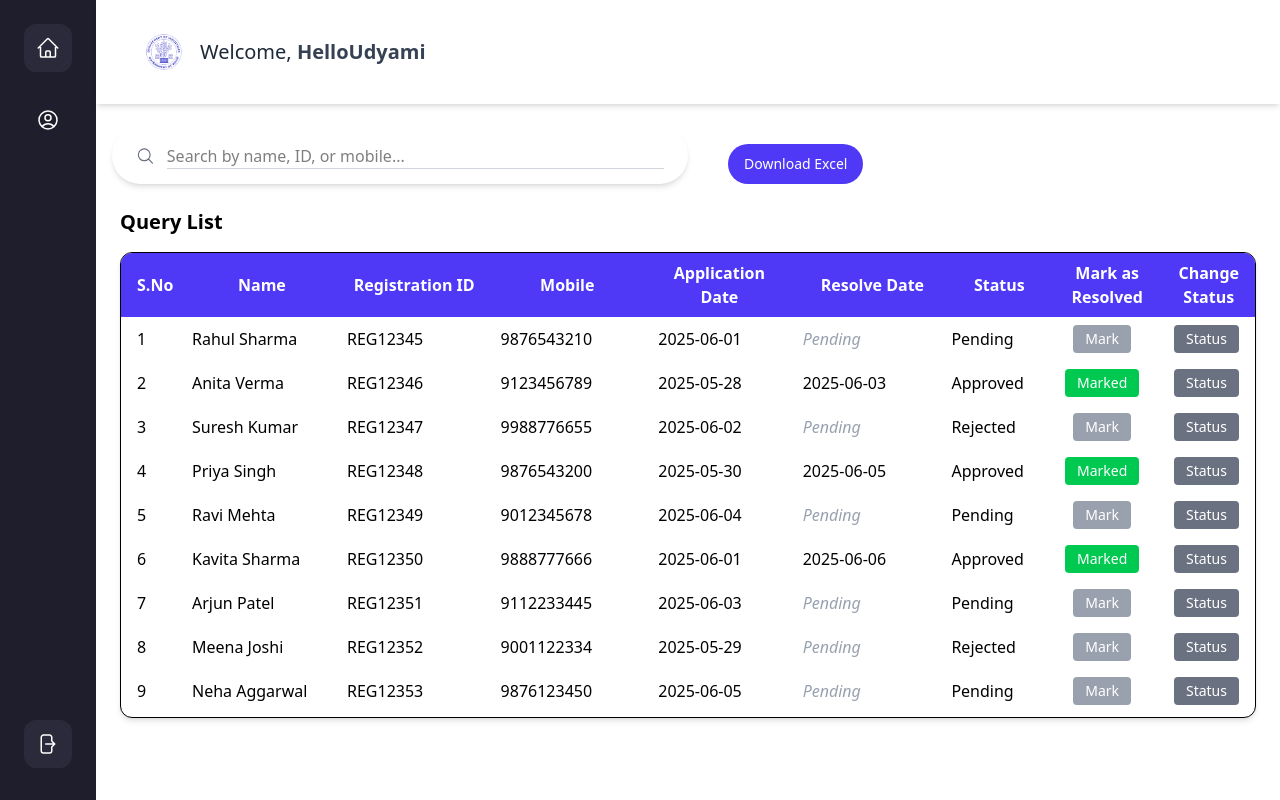
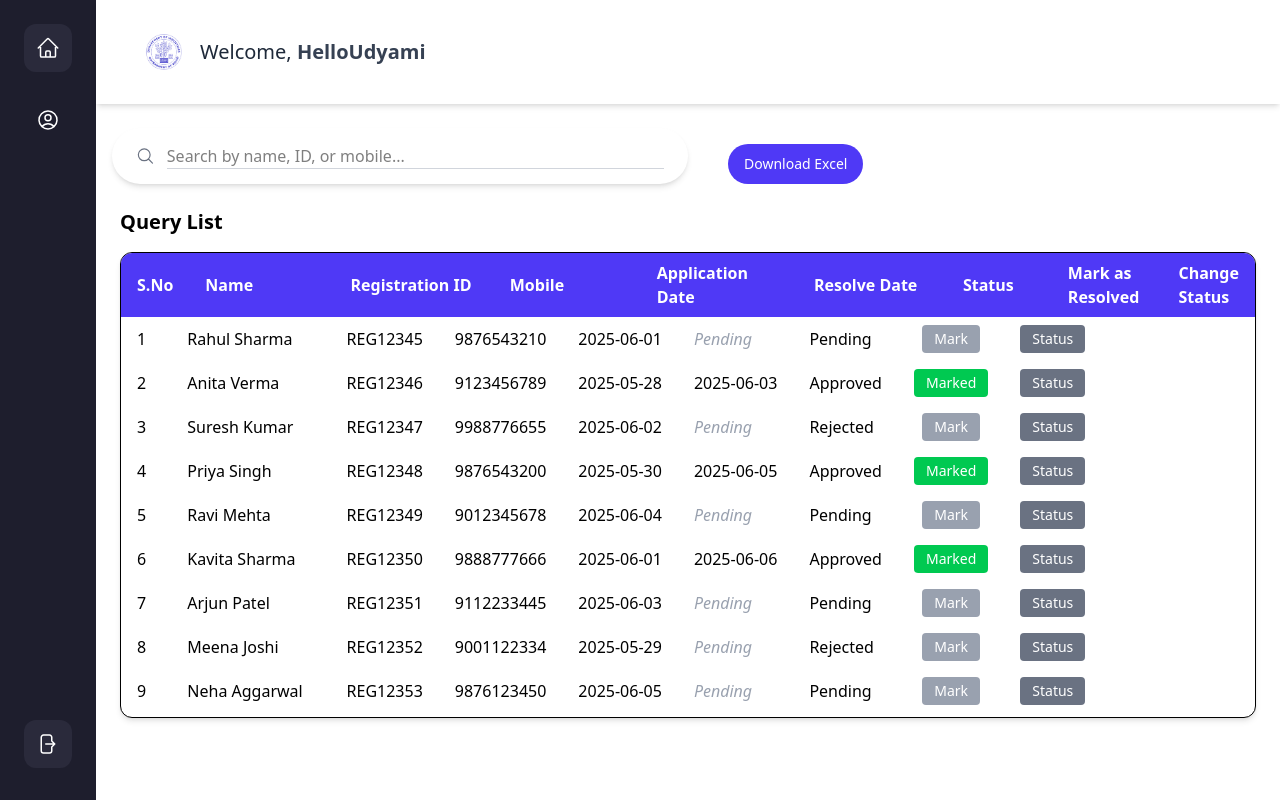
Before and after one commit to k20manish/Udyami_Bot, a React (Vite) app: page /Registration_Page in a window 1280 px wide. Built offline with nearby package versions, Linux system fonts and the light colour scheme; the HTML template or start-up script is replaced by a standard one.

Commit message:
fixed some issue

```diff
--- a/src/App.jsx
+++ b/src/App.jsx
@@ -21,7 +21,7 @@ function App() {
   return (
     <>
     {!shouldHideNav && <NavBarNew />}
-      <div className={!shouldHideNav ? 'pt-16' : ''}>
+      <div className={!shouldHideNav ? 'pt-0' : ''}>
       <Routes>
         <Route path="/" element={<Home />} />
         <Route path="/Registration_Page" element={<Registration_Page />} />
--- a/src/component/Registration_List.jsx
+++ b/src/component/Registration_List.jsx
@@ -1,43 +1,48 @@
+import React from "react";
+
 const Registration_List = ({ data = [], handleMarkResolved }) => {
   return (
-    <div className="p-6 overflow-hidden">
-      <h2 className="text-xl font-bold mb-4">Query List</h2>
+    <div className="p-4 sm:p-6 overflow-hidden">
+      <h2 className="text-lg sm:text-xl font-bold mb-4">Query List</h2>
 
       <div className="border rounded-xl shadow-md bg-white overflow-hidden">
-        <table className="min-w-full border-collapse table-fixed">
-          <thead className="bg-indigo-600 text-white">
-            <tr>
-              <th className="px-4 py-2 w-[5%]">S.No</th>
-              <th className="px-4 py-2 w-[15%]">Name</th>
-              <th className="px-4 py-2 w-[15%]">Registration ID</th>
-              <th className="px-4 py-2 w-[15%]">Mobile</th>
-              <th className="px-4 py-2 w-[15%]">Application Date</th>
-              <th className="px-4 py-2 w-[15%]">Resolve Date</th>
-              <th className="px-4 py-2 w-[10%]">Status</th>
-              <th className="px-4 py-2 w-[10%]">Mark as Resolved</th>
-              <th className="px-4 py-2 w-[10%]">Change Status</th>
-            </tr>
-          </thead>
-        </table>
+        {/* Scrollable table wrapper for mobile */}
+        <div className="w-full overflow-x-auto">
+          <table className="min-w-[900px] border-collapse table-auto">
+            <thead className="bg-indigo-600 text-white">
+              <tr>
+                <th className="px-2 sm:px-4 py-2 w-[5%] text-left">S.No</th>
+                <th className="px-2 sm:px-4 py-2 w-[15%] text-left">Name</th>
+                <th className="px-2 sm:px-4 py-2 w-[15%] text-left">Registration ID</th>
+                <th className="px-2 sm:px-4 py-2 w-[15%] text-left">Mobile</th>
+                <th className="px-2 sm:px-4 py-2 w-[15%] text-left">Application Date</th>
+                <th className="px-2 sm:px-4 py-2 w-[15%] text-left">Resolve Date</th>
+                <th className="px-2 sm:px-4 py-2 w-[10%] text-left">Status</th>
+                <th className="px-2 sm:px-4 py-2 w-[10%] text-left">Mark as Resolved</th>
+                <th className="px-2 sm:px-4 py-2 w-[10%] text-left">Change Status</th>
+              </tr>
+            </thead>
+          </table>
+        </div>
 
-        {/* Scrollable tbody inside a wrapper */}
-        <div className="max-h-[400px] overflow-y-auto">
-          <table className="min-w-full border-collapse table-fixed">
+        {/* Scrollable tbody inside wrapper */}
+        <div className="max-h-[400px] overflow-y-auto w-full overflow-x-auto">
+          <table className="min-w-[900px] border-collapse table-auto">
             <tbody>
               {data.map((user, index) => (
                 <tr key={user.id} className="hover:bg-gray-50">
-                  <td className="px-4 py-2 w-[5%]">{index + 1}</td>
-                  <td className="px-4 py-2 w-[15%]">{user.name}</td>
-                  <td className="px-4 py-2 w-[15%]">{user.registrationId}</td>
-                  <td className="px-4 py-2 w-[15%]">{user.mobile}</td>
-                  <td className="px-4 py-2 w-[15%]">{user.applicationDate}</td>
-                  <td className="px-4 py-2 w-[15%]">
+                  <td className="px-2 sm:px-4 py-2">{index + 1}</td>
+                  <td className="px-2 sm:px-4 py-2">{user.name}</td>
+                  <td className="px-2 sm:px-4 py-2">{user.registrationId}</td>
+                  <td className="px-2 sm:px-4 py-2">{user.mobile}</td>
+                  <td className="px-2 sm:px-4 py-2">{user.applicationDate}</td>
+                  <td className="px-2 sm:px-4 py-2">
                     {user.approvedDate || (
                       <span className="text-gray-400 italic">Pending</span>
                     )}
                   </td>
-                  <td className="px-4 py-2 w-[10%]">{user.status}</td>
-                  <td className="px-4 py-2 w-[10%] text-center">
+                  <td className="px-2 sm:px-4 py-2">{user.status}</td>
+                  <td className="px-2 sm:px-4 py-2 text-center">
                     <button
                       onClick={() => handleMarkResolved?.(user.id)}
                       className={`px-3 py-1 rounded text-sm ${
@@ -50,7 +55,7 @@ const Registration_List = ({ data = [], handleMarkResolved }) => {
                       {user.status === "Approved" ? "Marked" : "Mark"}
                     </button>
                   </td>
-                  <td className="px-4 py-2 w-[10%] text-center">
+                  <td className="px-2 sm:px-4 py-2 text-center">
                     <button className="bg-gray-500 text-white px-3 py-1 rounded hover:bg-gray-600 text-sm">
                       Status
                     </button>
```
